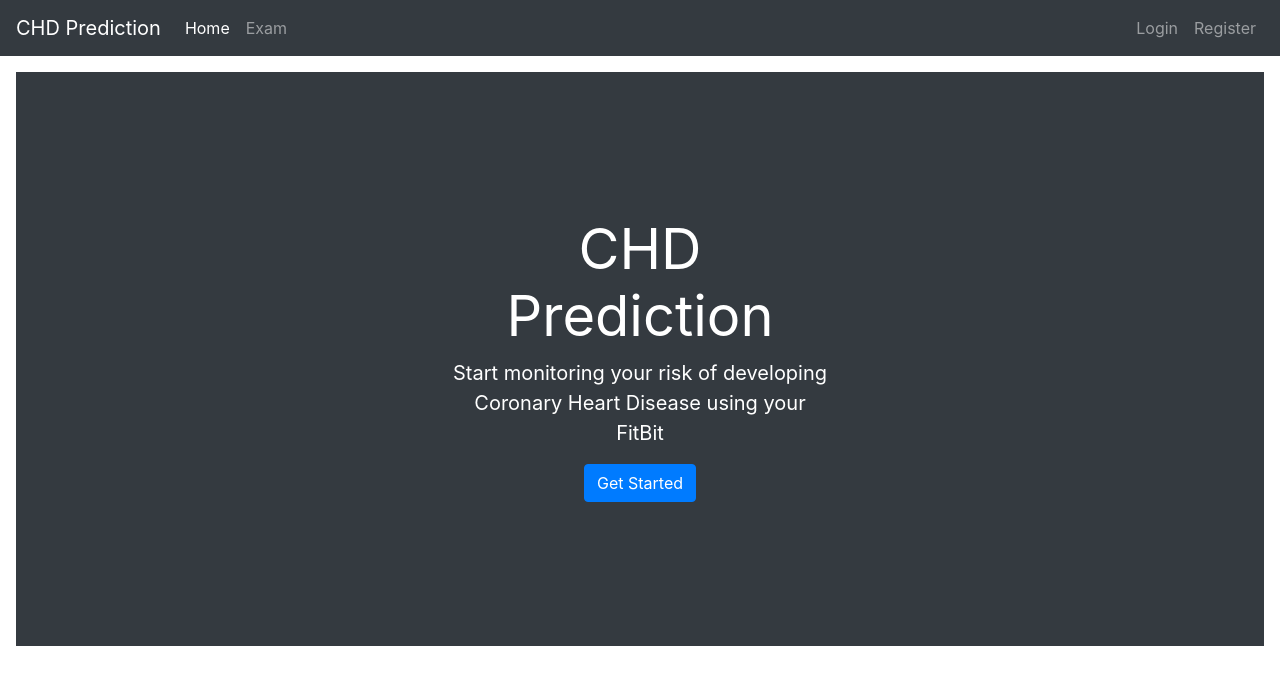
After one commit to Mathushan-dev/CHD-Prediction, a Flask app: page / in a window 1280 px wide. The commit adds this page. Shown: the top 685 px of the page. Run offline with Flask 2, Linux system fonts and the light colour scheme; some libraries are stand-ins or nearby versions.

Commit message:
bug fixes

```diff
--- a/application/db.sql
+++ b/application/db.sql
@@ -3,7 +3,4 @@ CREATE TABLE users (
     username VARCHAR(30) NOT NULL,
     email_address VARCHAR(50) NOT NULL,
     password_hash VARCHAR(60) NOT NULL,
-    outstanding_questions VARCHAR(1024),
-    completed_questions VARCHAR(1024),
-    log MEDIUMTEXT NOT NULL
 );
--- a/application/models.py
+++ b/application/models.py
@@ -12,7 +12,7 @@ class Users(db.Model, UserMixin):
     id = db.Column(db.Integer(), primary_key=True)
     username = db.Column(db.String(length=30), nullable=False, unique=True)
     email_address = db.Column(db.String(length=50), nullable=False, unique=True)
-    password_hash = db.Column(db.String(length=60), nullable=False)
+    password = db.Column(db.String(length=60), nullable=False)
     fName = db.Column(db.String)
     lName = db.Column(db.String)
     dob = db.Column(db.String)
@@ -38,7 +38,7 @@ class Users(db.Model, UserMixin):
 
     @password.setter
     def password(self, plain_text_password):
-        self.password_hash = bcrypt.generate_password_hash(plain_text_password).decode('utf-8')
+        self.password = bcrypt.generate_password_hash(plain_text_password).decode('utf-8')
 
     def check_password_correction(self, attempted_password):
-        return bcrypt.check_password_hash(self.password_hash, attempted_password)
+        return bcrypt.check_password_hash(self.password, attempted_password)
--- a/application/routes.py
+++ b/application/routes.py
@@ -10,28 +10,20 @@ from datetime import datetime
 @app.route('/')
 @app.route('/home')
 def home_page():
-    return render_template('index.html')
-
-
-@app.route('/portal')
-def portal_page():
-    return render_template('portal.html')
+    return render_template('home.html')
 
 @app.route('/register', methods=['GET', 'POST'])
 def register_page():
     form = RegisterForm()
     if form.validate_on_submit():
-        now = datetime.now()
-        timestamp = "Account created on " + now.strftime("%m/%d/%Y, %H:%M:%S")
         user_to_create = Users(username=form.username.data,
                                email_address=form.email_address.data,
-                               password=form.password1.data,
-                               log=timestamp)
+                               password=form.password1.data)
         db.session.add(user_to_create)
         db.session.commit()
         login_user(user_to_create)
         flash(f"Account created successfully! You are now logged in as {user_to_create.username}", category='success')
-        return render_template('exam.html')
+        return render_template('form.html')
 
     if form.errors != {}:
         for err_msg in form.errors.values():
@@ -51,7 +43,7 @@ def login_page():
         ):
             login_user(attempted_user)
             flash(f'Success! You are logged in as: {attempted_user.username}', category='success')
-            return render_template('portal.html')
+            return render_template('form.html')
 
         else:
             flash('Username and password are not match! Please try again', category='danger')
@@ -63,4 +55,4 @@ def login_page():
 def logout_page():
     logout_user()
     flash("You have been logged out!", category='info')
-    return render_template('index.html')
+    return render_template('home.html')
--- a/application/templates/base.html
+++ b/application/templates/base.html
@@ -12,7 +12,7 @@
    </head>
    <body>
     <nav class="navbar navbar-expand-md navbar-dark bg-dark">
-      <a class="navbar-brand" href="{{ url_for('home_page') }}">Simple Tuition</a>
+      <a class="navbar-brand" href="{{ url_for('home_page') }}">CHD Prediction</a>
       <button class="navbar-toggler" type="button" data-toggle="collapse" data-target="#navbarNav">
         <span class="navbar-toggler-icon"></span>
       </button>
--- /dev/null
+++ b/application/templates/home.html
@@ -0,0 +1,15 @@
+{% extends 'base.html' %}
+{% block title %}
+Home Page
+{% endblock %}
+{% block content %}
+    <div class="position-relative overflow-hidden p-3 p-md-5 m-md-3 text-center bg-dark" style="color:white">
+        <div class="col-md-5 p-lg-5 mx-auto my-5">
+            <h1 class="display-4 font-weight-normal">CHD Prediction</h1>
+                    <p class="lead font-weight-normal">Start monitoring your risk of developing Coronary Heart Disease using your FitBit</p>
+                    <a class="btn btn-primary" href="{{ url_for('form_page') }}">Get Started</a>
+        </div>
+        <div class="product-device box-shadow d-none d-md-block"></div>
+        <div class="product-device product-device-2 box-shadow d-none d-md-block"></div>
+    </div>
+{% endblock %}
--- a/application/templates/login.html
+++ b/application/templates/login.html
@@ -15,7 +15,7 @@
             </h1>
             <br>
             {{ form.username.label() }}
-            {{ form.username(class="form-control", placeholder="User Name") }}
+            {{ form.username(class="form-control", placeholder="Username") }}
 
             {{ form.password.label() }}
             {{ form.password(class="form-control", placeholder="Password") }}
--- a/application/templates/register.html
+++ b/application/templates/register.html
@@ -15,7 +15,7 @@
             </h1>
             <br>
             {{ form.username.label() }}
-            {{ form.username(class="form-control", placeholder="User Name") }}
+            {{ form.username(class="form-control", placeholder="Username") }}
 
             {{ form.email_address.label() }}
             {{ form.email_address(class="form-control", placeholder="Email Address") }}
```
Also changed, not shown: application/templates/portal.html (deleted, +0 -22 lines).
